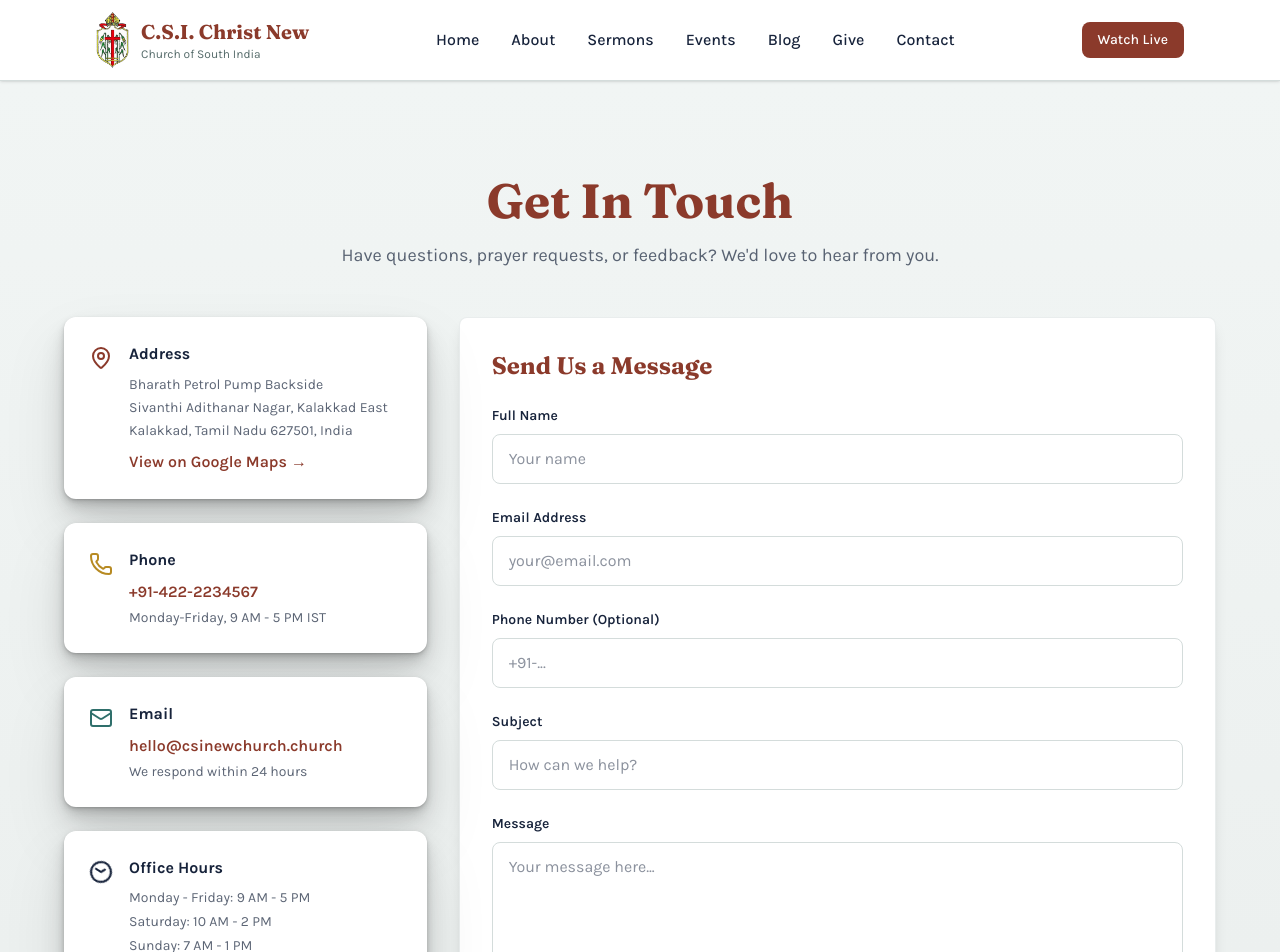
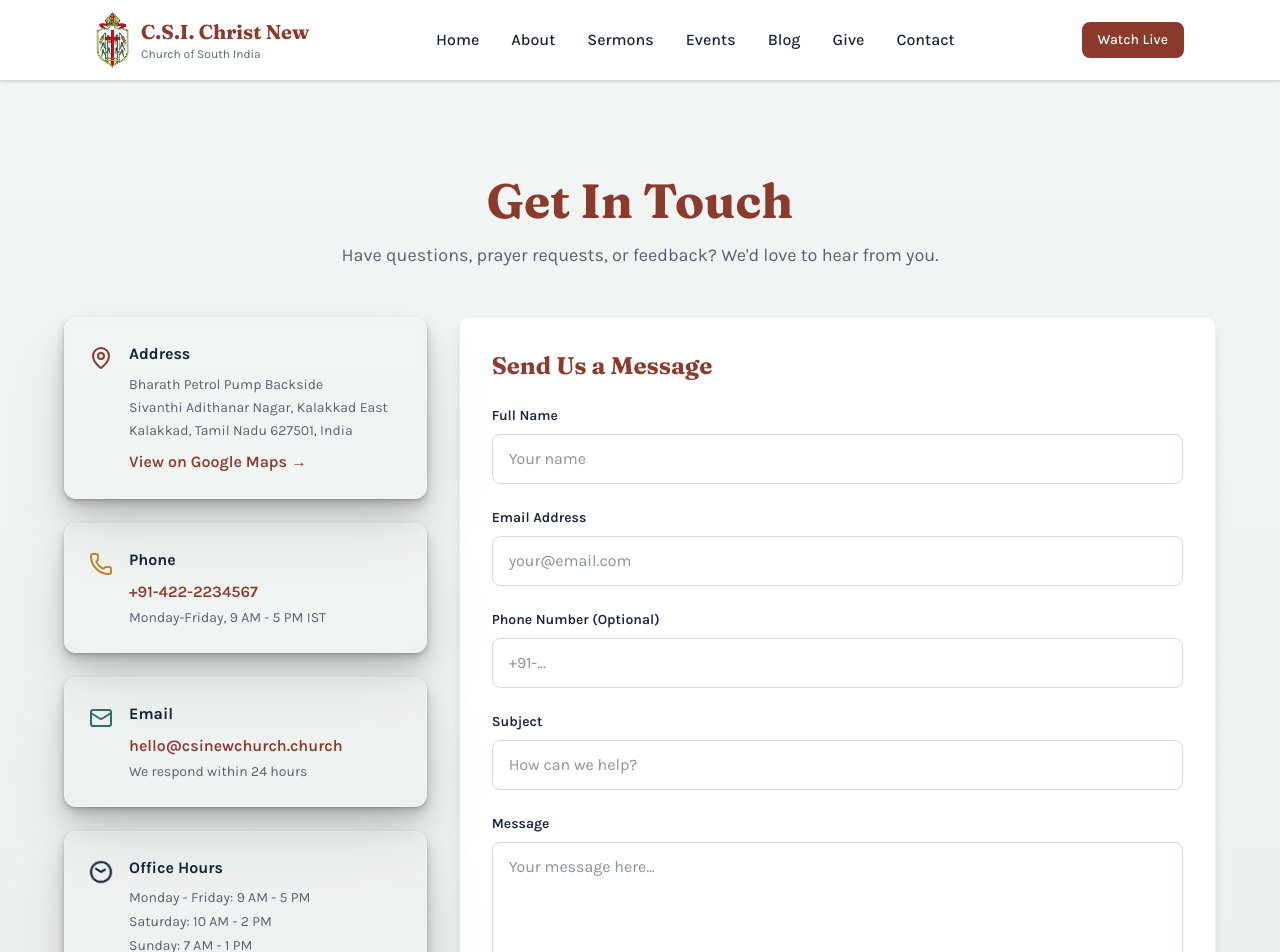
Before and after one commit to Jeffrin-Singh/church-website, a Next.js app: page /contact in a window 1280 px wide. Shown: the top 952 px of the page. Built offline with nearby package versions, Linux system fonts and the light colour scheme.

Commit message:
feat: adjust BorderGlow component styles for contact page

```diff
--- a/app/contact/page.tsx
+++ b/app/contact/page.tsx
@@ -50,16 +50,16 @@ export default function Contact() {
             <div className="space-y-6">
               {/* Address */}
               <BorderGlow
-                backgroundColor="white"
+                backgroundColor="rgba(255, 255, 255, 0.05)"
                 borderRadius={12}
                 glowColor="0 0 100"
-                glowIntensity={0.8}
+                glowIntensity={1.2}
                 colors={['#8B3A2B', '#B78A22', '#2F6F6B']}
                 edgeSensitivity={25}
                 glowRadius={30}
-                fillOpacity={0.3}
+                fillOpacity={0.4}
               >
-                <div className="rounded-lg p-6">
+                <div className="rounded-lg p-6 backdrop-blur-sm">
                 <div className="flex items-start gap-4">
                   <MapPin className="w-6 h-6 text-accent-red flex-shrink-0 mt-1 group-hover:animate-bounce" />
                   <div>
@@ -77,16 +77,16 @@ export default function Contact() {
 
               {/* Phone */}
               <BorderGlow
-                backgroundColor="white"
+                backgroundColor="rgba(255, 255, 255, 0.05)"
                 borderRadius={12}
                 glowColor="40 70 60"
-                glowIntensity={0.8}
+                glowIntensity={1.2}
                 colors={['#8B3A2B', '#B78A22', '#2F6F6B']}
                 edgeSensitivity={25}
                 glowRadius={30}
-                fillOpacity={0.3}
+                fillOpacity={0.4}
               >
-                <div className="rounded-lg p-6">
+                <div className="rounded-lg p-6 backdrop-blur-sm">
                 <div className="flex items-start gap-4">
                   <Phone className="w-6 h-6 text-accent-brass flex-shrink-0 mt-1 hover:animate-pulse" />
                   <div>
@@ -104,16 +104,16 @@ export default function Contact() {
 
               {/* Email */}
               <BorderGlow
-                backgroundColor="white"
+                backgroundColor="rgba(255, 255, 255, 0.05)"
                 borderRadius={12}
                 glowColor="180 70 60"
-                glowIntensity={0.8}
+                glowIntensity={1.2}
                 colors={['#8B3A2B', '#B78A22', '#2F6F6B']}
                 edgeSensitivity={25}
                 glowRadius={30}
-                fillOpacity={0.3}
+                fillOpacity={0.4}
               >
-                <div className="rounded-lg p-6">
+                <div className="rounded-lg p-6 backdrop-blur-sm">
                 <div className="flex items-start gap-4">
                   <Mail className="w-6 h-6 text-accent-teal flex-shrink-0 mt-1 group-hover:rotate-12 transition-transform" />
                   <div>
@@ -131,16 +131,16 @@ export default function Contact() {
 
               {/* Office Hours */}
               <BorderGlow
-                backgroundColor="white"
+                backgroundColor="rgba(255, 255, 255, 0.05)"
                 borderRadius={12}
                 glowColor="260 70 60"
-                glowIntensity={0.8}
+                glowIntensity={1.2}
                 colors={['#8B3A2B', '#B78A22', '#2F6F6B']}
                 edgeSensitivity={25}
                 glowRadius={30}
-                fillOpacity={0.3}
+                fillOpacity={0.4}
               >
-                <div className="rounded-lg p-6">
+                <div className="rounded-lg p-6 backdrop-blur-sm">
                 <div className="flex items-start gap-4">
                   <Clock className="w-6 h-6 text-accent-indigo flex-shrink-0 mt-1 animate-spin hover:animate-none transition" />
                   <div>
```
